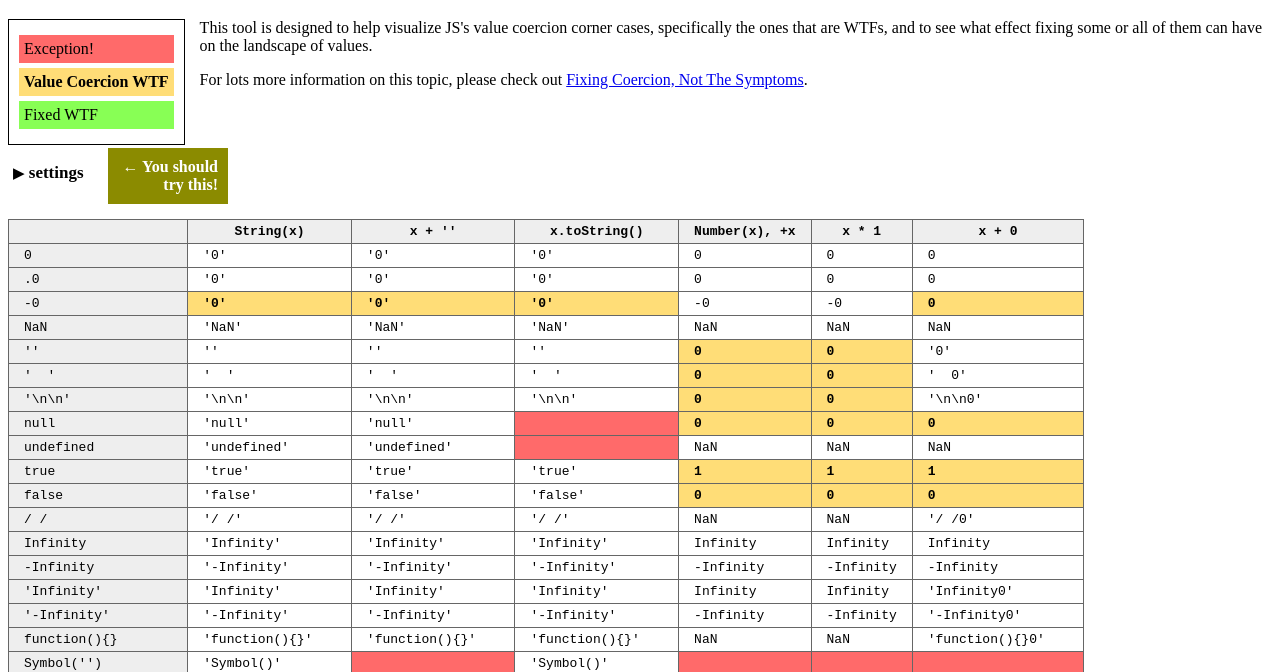
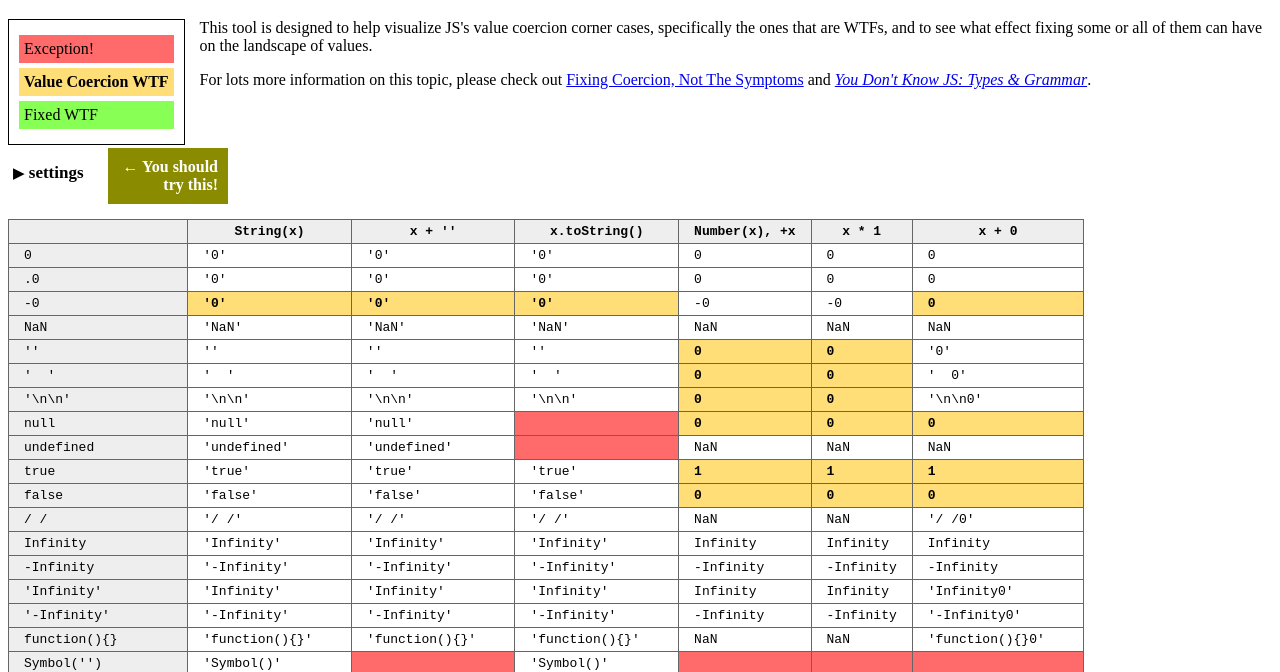
Before and after one commit to getify/getify.github.io, a plain HTML site: page coercions-grid/index.html in a window 1280 px wide. Shown: the part 61-733 px from the top of the page. Drawn offline with nearby package versions, Linux system fonts and the light colour scheme.

Commit message:
adding YDKJS link to 'coercions grid'

```diff
--- a/coercions-grid/index.html
+++ b/coercions-grid/index.html
@@ -15,7 +15,7 @@
 	<div class="fixedwtf" title="Fixed WTF">Fixed WTF</div>
 </div>
 <p>This tool is designed to help visualize JS's value coercion corner cases, specifically the ones that are WTFs, and to see what effect fixing some or all of them can have on the landscape of values.</p>
-<p>For lots more information on this topic, please check out <a href="http://davidwalsh.name/fixing-coercion" target="_blank">Fixing Coercion, Not The Symptoms</a>.</p>
+<p>For lots more information on this topic, please check out <a href="http://davidwalsh.name/fixing-coercion" target="_blank">Fixing Coercion, Not The Symptoms</a> and <a href="https://github.com/getify/You-Dont-Know-JS/blob/master/types%20&%20grammar/README.md#you-dont-know-js-types--grammar" target="_blank"><em>You Don't Know JS: Types & Grammar</em></a>.</p>
 
 <br style="clear:both;"><br>
 
```
